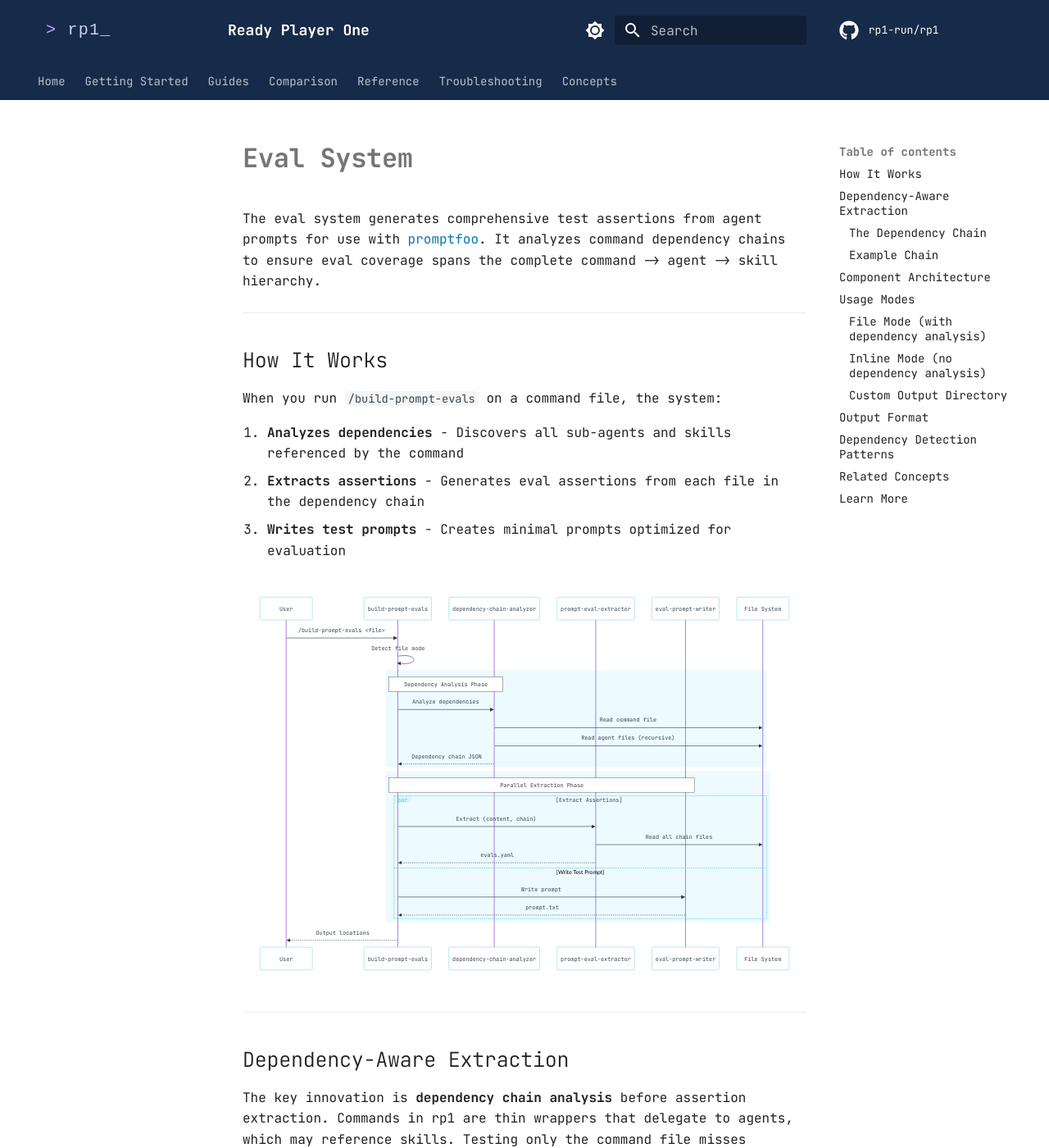
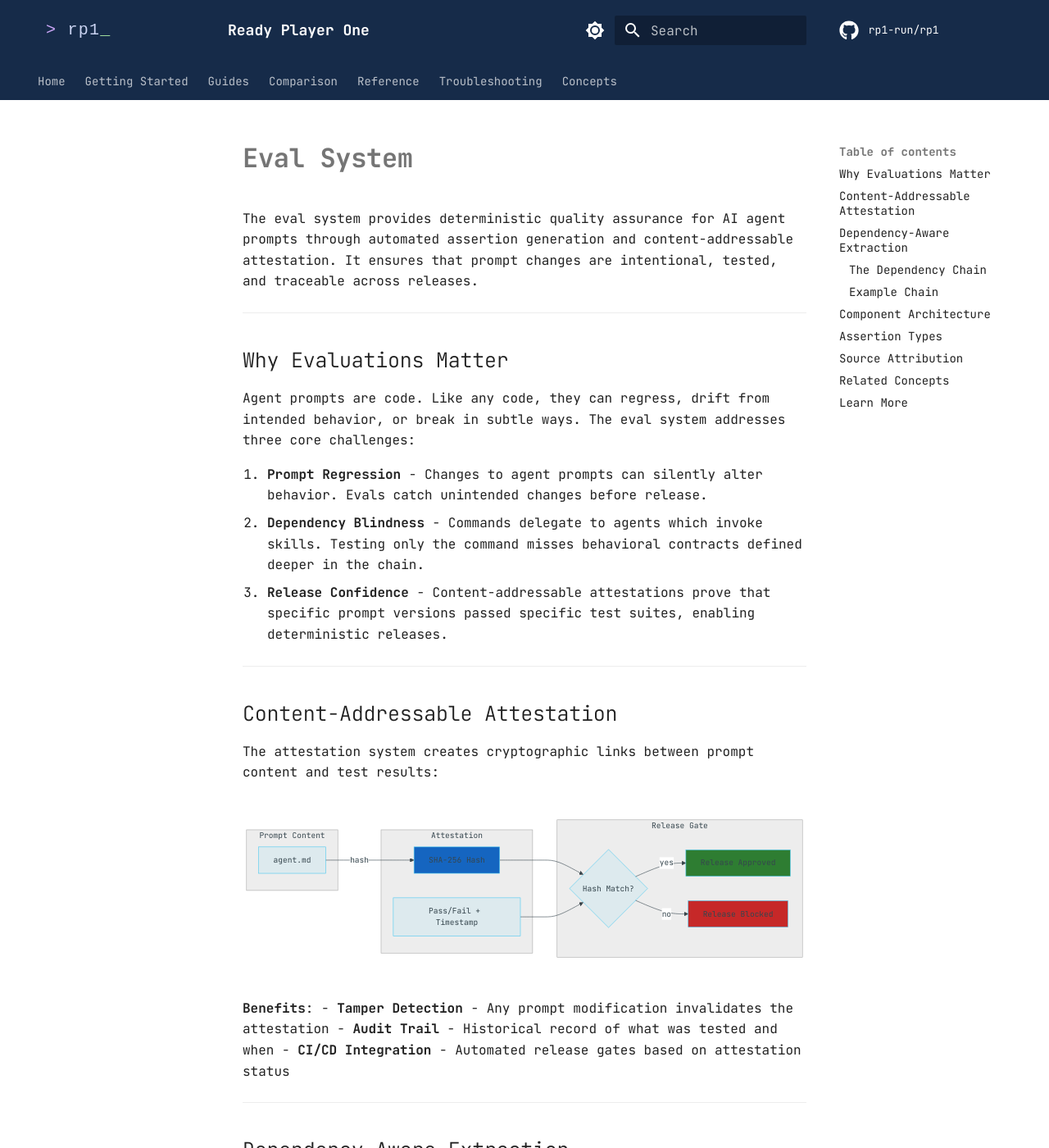
Before and after one commit to rp1-run/rp1, an MkDocs documentation site: the page built from docs/concepts/eval-system.md, in a window 1280 px wide and 1400 px high. Shown: the whole window at 82% size. Built offline with MkDocs 1.6.1 and Material for MkDocs 9.7.7, drawn with Linux system fonts in a browser that asks for light colours; comment, search, counter and statistics services are not loaded; some of the changed text lies outside the part shown.

Commit message:
docs: explain why content addressable eval attestations is useful

````diff
--- a/docs/concepts/eval-system.md
+++ b/docs/concepts/eval-system.md
@@ -1,51 +1,55 @@
 # Eval System
 
-The eval system generates comprehensive test assertions from agent prompts for use with [promptfoo](https://promptfoo.dev/). It analyzes command dependency chains to ensure eval coverage spans the complete command -> agent -> skill hierarchy.
+The eval system provides deterministic quality assurance for AI agent prompts through automated assertion generation and content-addressable attestation. It ensures that prompt changes are intentional, tested, and traceable across releases.
 
 ---
 
-## How It Works
+## Why Evaluations Matter
 
-When you run `/build-prompt-evals` on a command file, the system:
+Agent prompts are code. Like any code, they can regress, drift from intended behavior, or break in subtle ways. The eval system addresses three core challenges:
 
-1. **Analyzes dependencies** - Discovers all sub-agents and skills referenced by the command
-2. **Extracts assertions** - Generates eval assertions from each file in the dependency chain
-3. **Writes test prompts** - Creates minimal prompts optimized for evaluation
+1. **Prompt Regression** - Changes to agent prompts can silently alter behavior. Evals catch unintended changes before release.
+2. **Dependency Blindness** - Commands delegate to agents which invoke skills. Testing only the command misses behavioral contracts defined deeper in the chain.
+3. **Release Confidence** - Content-addressable attestations prove that specific prompt versions passed specific test suites, enabling deterministic releases.
+
+---
+
+## Content-Addressable Attestation
+
+The attestation system creates cryptographic links between prompt content and test results:
 
 ```mermaid
-sequenceDiagram
-    participant User
-    participant BPE as build-prompt-evals
-    participant DCA as dependency-chain-analyzer
-    participant PEE as prompt-eval-extractor
-    participant EPW as eval-prompt-writer
-    participant FS as File System
-
-    User->>BPE: /build-prompt-evals <file>
-    BPE->>BPE: Detect file mode
-
-    rect rgb(40, 60, 80)
-        Note over BPE,DCA: Dependency Analysis Phase
-        BPE->>DCA: Analyze dependencies
-        DCA->>FS: Read command file
-        DCA->>FS: Read agent files (recursive)
-        DCA-->>BPE: Dependency chain JSON
+flowchart LR
+    subgraph "Prompt Content"
+        PROMPT[agent.md]
     end
 
-    rect rgb(60, 80, 60)
-        Note over BPE,EPW: Parallel Extraction Phase
-        par Extract Assertions
-            BPE->>PEE: Extract (content, chain)
-            PEE->>FS: Read all chain files
-            PEE-->>BPE: evals.yaml
-        and Write Test Prompt
-            BPE->>EPW: Write prompt
-            EPW-->>BPE: prompt.txt
-        end
+    subgraph "Attestation"
+        HASH[SHA-256 Hash]
+        RESULT[Pass/Fail + Timestamp]
     end
 
-    BPE-->>User: Output locations
+    subgraph "Release Gate"
+        CHECK{Hash Match?}
+        RELEASE[Release Approved]
+        BLOCK[Release Blocked]
+    end
+
+    PROMPT -->|hash| HASH
+    HASH --> CHECK
+    RESULT --> CHECK
+    CHECK -->|yes| RELEASE
+    CHECK -->|no| BLOCK
+
+    style HASH fill:#1565c0,color:#fff
+    style RELEASE fill:#2e7d32,color:#fff
+    style BLOCK fill:#c62828,color:#fff
 ```
+
+**Benefits**:
+- **Tamper Detection** - Any prompt modification invalidates the attestation
+- **Audit Trail** - Historical record of what was tested and when
+- **CI/CD Integration** - Automated release gates based on attestation status
 
 ---
 
@@ -134,40 +138,22 @@ flowchart TB
 
 ---
 
-## Usage Modes
+## Assertion Types
 
-### File Mode (with dependency analysis)
+The system extracts several categories of assertions from prompt content:
 
-```bash
-/build-prompt-evals plugins/dev/commands/build-fast.md
-```
-
-1. Analyzes `build-fast.md` for dependencies
-2. Discovers `task-builder.md` agent reference
-3. Extracts assertions from both files
-4. Outputs `build-fast-evals.yaml` with grouped assertions
-
-### Inline Mode (no dependency analysis)
-
-```bash
-/build-prompt-evals "You are an assistant that helps with code review"
-```
-
-1. Skips dependency analysis (no file to analyze)
-2. Extracts assertions from inline text
-3. Outputs to current directory
-
-### Custom Output Directory
-
-```bash
-/build-prompt-evals my-agent.md --output evals/suites/my-plugin/
-```
+| Category | What It Tests | Example |
+|----------|---------------|---------|
+| **Tool Calls** | Expected tool invocations | Agent must call `Write` tool |
+| **Output Contracts** | Required output patterns | Must include "Implementation complete" |
+| **Workflow Steps** | Ordered operations | Read files before editing |
+| **Error Handling** | Failure behaviors | Graceful degradation patterns |
 
 ---
 
-## Output Format
+## Source Attribution
 
-Generated eval files include source attribution for traceability:
+Generated assertions maintain traceability to their origin file, enabling debugging and maintenance:
 
 ```yaml
 # --- Assertions from: plugins/dev/commands/build-fast.md ---
@@ -175,22 +161,11 @@ Generated eval files include source attribution for traceability:
   # source: plugins/dev/commands/build-fast.md
 
 # --- Assertions from: plugins/dev/agents/task-builder.md ---
-- assert_tool_call: Write_create
-  # source: plugins/dev/agents/task-builder.md
 - assert_output: "Implementation complete"
   # source: plugins/dev/agents/task-builder.md
 ```
 
----
-
-## Dependency Detection Patterns
-
-The analyzer detects dependencies using these patterns:
-
-| Pattern | Detects | Example |
-|---------|---------|---------|
-| `Task: plugin:agent` | Agent references in commands | `Task: rp1-dev:task-builder` |
-| `Skill: plugin:skill` | Skill references in agents | `Skill: rp1-base:prompt-writer` |
+This attribution ensures that when an assertion fails, developers can trace it back to the specific behavioral contract in the prompt hierarchy.
 
 ---
 
````
